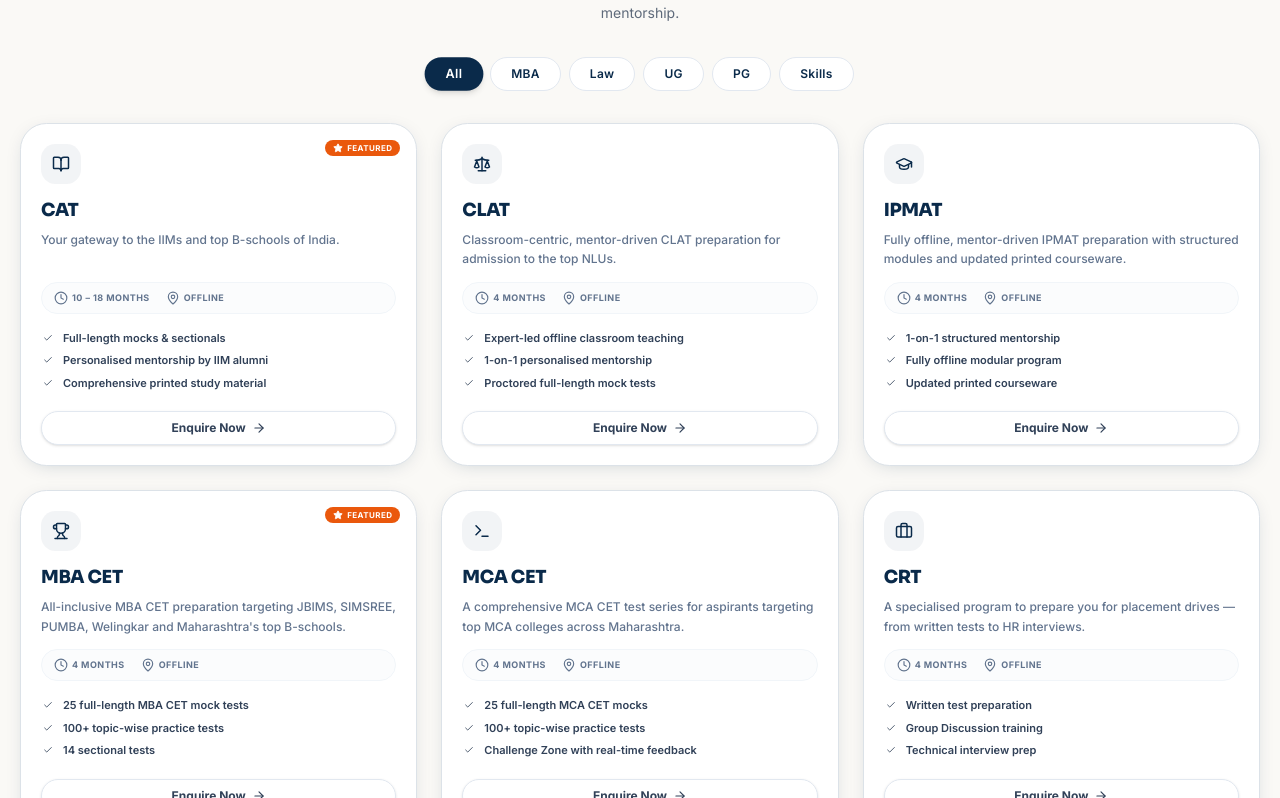
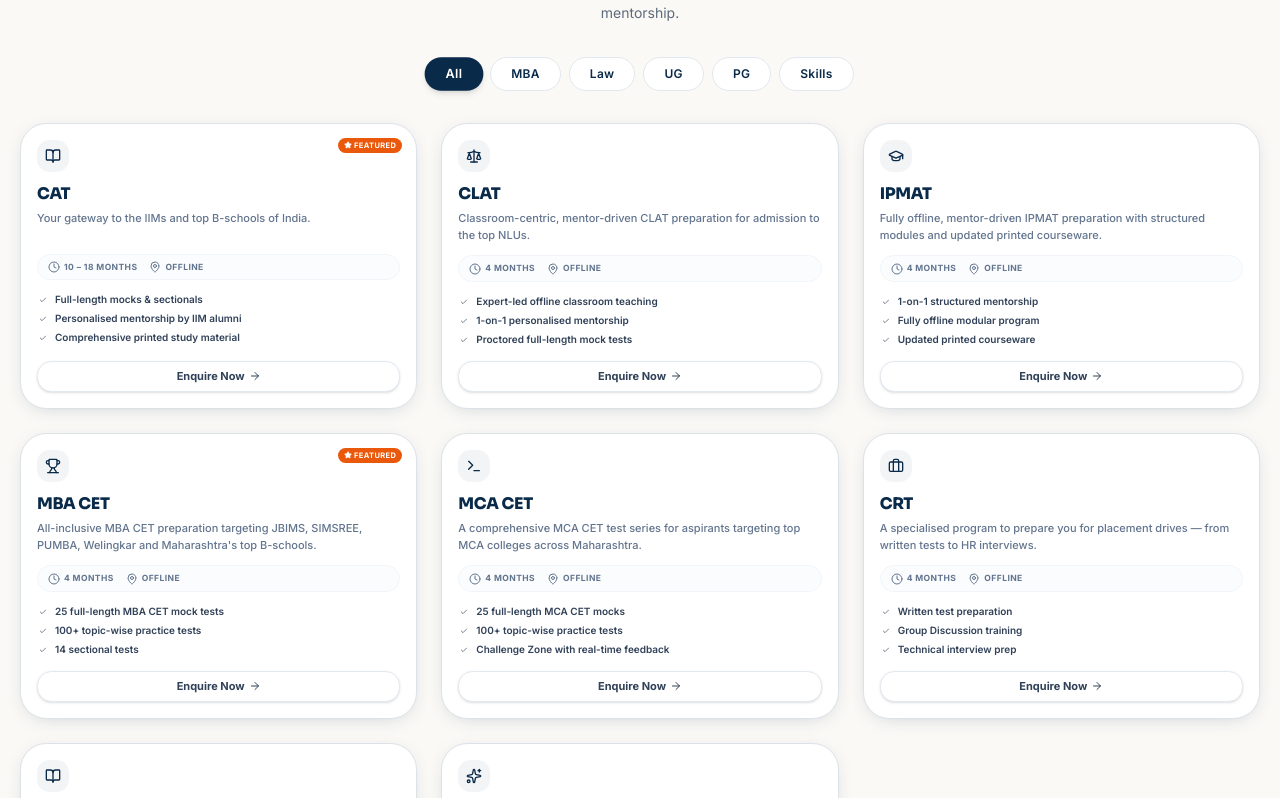
Before and after one commit to vinit-kakde12/kat-expert, a React (Vite) app: page / in a window 1280 px wide. Shown: the part 1042-1840 px from the top of the page. Built offline with nearby package versions, Linux system fonts and the light colour scheme; a web font is replaced by a local one.

Commit message:
style: further reduce course card dimensions and spacing for ultimate compactness

```diff
--- a/src/components/site/courses.jsx
+++ b/src/components/site/courses.jsx
@@ -125,57 +125,57 @@ export function Courses() {
                 >
                   <Link
                     to={`/courses/${course.slug}`}
-                    className="group card-premium p-5 flex flex-col h-full relative overflow-hidden bg-white border border-slate-150 hover:border-orange/20 hover:shadow-lg hover:-translate-y-1 transition-all duration-300 rounded-3xl"
+                    className="group card-premium p-4 flex flex-col h-full relative overflow-hidden bg-white border border-slate-150 hover:border-orange/20 hover:shadow-lg hover:-translate-y-1 transition-all duration-300 rounded-3xl"
                   >
                     {/* Featured Badge */}
                     {isFeatured && (
-                      <div className="absolute top-4 right-4 bg-[#ea580c] text-white text-[8px] font-bold px-2 py-0.5 rounded-full flex items-center space-x-1 uppercase tracking-wider">
-                        <Star className="w-2.5 h-2.5 fill-white text-white" />
+                      <div className="absolute top-3.5 right-3.5 bg-[#ea580c] text-white text-[7.5px] font-bold px-1.5 py-0.5 rounded-full flex items-center space-x-0.5 uppercase tracking-wider">
+                        <Star className="w-2 h-2 fill-white text-white" />
                         <span>Featured</span>
                       </div>
                     )}
 
                     {/* Icon Header */}
                     <div className="flex items-center gap-3">
-                      <div className="h-10 w-10 rounded-lg bg-navy/5 text-navy flex items-center justify-center shrink-0 transition-colors group-hover:bg-navy group-hover:text-white">
-                        <IconComponent className="h-4.5 w-4.5" />
+                      <div className="h-8 w-8 rounded-md bg-navy/5 text-navy flex items-center justify-center shrink-0 transition-colors group-hover:bg-navy group-hover:text-white">
+                        <IconComponent className="h-4 w-4" />
                       </div>
                     </div>
 
                     {/* Title & Description */}
-                    <h3 className="mt-3 font-display text-lg font-extrabold text-navy group-hover:text-orange transition-colors">
+                    <h3 className="mt-2.5 font-display text-base font-extrabold text-navy group-hover:text-orange transition-colors">
                       {course.code}
                     </h3>
-                    <p className="mt-1.5 text-xs leading-relaxed text-slate-500 font-medium min-h-[40px]">
+                    <p className="mt-1 text-[11px] leading-relaxed text-slate-500 font-medium min-h-[34px]">
                       {course.tagline}
                     </p>
 
                     {/* Meta Row: Duration & Mode */}
-                    <div className="mt-3 flex items-center gap-4 text-[9px] font-bold text-slate-500 uppercase tracking-wider bg-slate-50/50 rounded-xl py-2 px-3 border border-slate-100">
+                    <div className="mt-2.5 flex items-center gap-3 text-[8.5px] font-bold text-slate-500 uppercase tracking-wider bg-slate-50/50 rounded-lg py-1.5 px-2.5 border border-slate-100">
                       <span className="flex items-center gap-1">
-                        <Clock className="h-3.5 w-3.5 text-orange" />
+                        <Clock className="h-3 w-3 text-orange" />
                         {duration}
                       </span>
                       <span className="flex items-center gap-1">
-                        <MapPin className="h-3.5 w-3.5 text-orange" />
+                        <MapPin className="h-3 w-3 text-orange" />
                         {mode}
                       </span>
                     </div>
 
                     {/* Highlights List */}
-                    <ul className="mt-4 space-y-1.5 flex-1">
+                    <ul className="mt-3 space-y-1 flex-1">
                       {course.highlights.slice(0, 3).map((h) => (
-                        <li key={h} className="flex items-center gap-2 text-[11px] font-semibold text-slate-700">
-                          <Check className="h-3.5 w-3.5 shrink-0 text-orange bg-orange/10 rounded-full p-0.5" />
+                        <li key={h} className="flex items-center gap-1.5 text-[10px] font-semibold text-slate-700">
+                          <Check className="h-3 w-3 shrink-0 text-orange bg-orange/10 rounded-full p-0.5" />
                           <span>{h}</span>
                         </li>
                       ))}
                     </ul>
 
                     {/* Enquire Now Button */}
-                    <div className="mt-5 w-full text-center rounded-xl border border-slate-200 bg-white py-2 text-xs font-bold text-slate-700 shadow-sm transition-all duration-300 group-hover:border-[#ea580c] group-hover:text-[#ea580c] cursor-pointer flex items-center justify-center gap-1.5">
+                    <div className="mt-3.5 w-full text-center rounded-lg border border-slate-200 bg-white py-1.5 text-[11px] font-bold text-slate-700 shadow-sm transition-all duration-300 group-hover:border-[#ea580c] group-hover:text-[#ea580c] cursor-pointer flex items-center justify-center gap-1">
                       <span>Enquire Now</span>
-                      <ArrowRight className="h-3.5 w-3.5 transition-transform group-hover:translate-x-0.5" />
+                      <ArrowRight className="h-3 w-3 transition-transform group-hover:translate-x-0.5" />
                     </div>
                   </Link>
                 </motion.div>
--- a/src/pages/CoursesPage.jsx
+++ b/src/pages/CoursesPage.jsx
@@ -120,61 +120,61 @@ export default function CoursesPage() {
                 >
                   <Link
                     to={`/courses/${course.slug}`}
-                    className="group card-premium p-5 flex flex-col h-full relative overflow-hidden bg-white border border-slate-100 hover:border-orange/20 hover:shadow-lg hover:-translate-y-1 transition-all duration-300 rounded-3xl"
+                    className="group card-premium p-4 flex flex-col h-full relative overflow-hidden bg-white border border-slate-100 hover:border-orange/20 hover:shadow-lg hover:-translate-y-1 transition-all duration-300 rounded-3xl"
                     id={`course-card-${course.slug}`}
                   >
                     {/* Featured Badge */}
                     {isFeatured && (
                       <div
-                        className="absolute top-4 right-4 bg-[#ea580c] text-white text-[8px] font-bold px-2.5 py-0.5 rounded-full flex items-center space-x-1 uppercase tracking-wider"
+                        className="absolute top-3.5 right-3.5 bg-[#ea580c] text-white text-[7.5px] font-bold px-1.5 py-0.5 rounded-full flex items-center space-x-0.5 uppercase tracking-wider"
                         id={`featured-badge-${course.slug}`}
                       >
-                        <Star className="w-2.5 h-2.5 fill-white text-white" />
+                        <Star className="w-2 h-2 fill-white text-white" />
                         <span>Featured</span>
                       </div>
                     )}
 
                     {/* Icon Header */}
                     <div className="flex items-center gap-3">
-                      <div className="h-10 w-10 rounded-lg bg-navy/5 text-navy flex items-center justify-center shrink-0 transition-colors group-hover:bg-navy group-hover:text-white">
-                        <IconComponent className="h-4.5 w-4.5" />
+                      <div className="h-8 w-8 rounded-md bg-navy/5 text-navy flex items-center justify-center shrink-0 transition-colors group-hover:bg-navy group-hover:text-white">
+                        <IconComponent className="h-4 w-4" />
                       </div>
                     </div>
 
                     {/* Title & Description */}
-                    <h3 className="mt-3 font-display text-lg font-extrabold text-navy group-hover:text-orange transition-colors">
+                    <h3 className="mt-2.5 font-display text-base font-extrabold text-navy group-hover:text-orange transition-colors">
                       {course.code}
                     </h3>
-                    <p className="mt-1.5 text-xs leading-relaxed text-slate-500 font-medium min-h-[40px]">
+                    <p className="mt-1 text-[11px] leading-relaxed text-slate-500 font-medium min-h-[34px]">
                       {course.tagline}
                     </p>
 
                     {/* Meta Row: Duration & Mode */}
-                    <div className="mt-3 flex items-center gap-4 text-[9px] font-bold text-slate-500 uppercase tracking-wider bg-slate-50/50 rounded-xl py-2 px-3 border border-slate-100">
+                    <div className="mt-2.5 flex items-center gap-3 text-[8.5px] font-bold text-slate-500 uppercase tracking-wider bg-slate-50/50 rounded-lg py-1.5 px-2.5 border border-slate-100">
                       <span className="flex items-center gap-1">
-                        <Clock className="h-3.5 w-3.5 text-orange" />
+                        <Clock className="h-3 w-3 text-orange" />
                         {duration}
                       </span>
                       <span className="flex items-center gap-1">
-                        <MapPin className="h-3.5 w-3.5 text-orange" />
+                        <MapPin className="h-3 w-3 text-orange" />
                         {mode}
                       </span>
                     </div>
 
                     {/* Highlights List */}
-                    <ul className="mt-4 space-y-1.5 flex-1">
+                    <ul className="mt-3 space-y-1 flex-1">
                       {course.highlights.slice(0, 3).map((h) => (
-                        <li key={h} className="flex items-center gap-2 text-[11px] font-semibold text-slate-700">
-                          <Check className="h-3.5 w-3.5 shrink-0 text-orange bg-orange/10 rounded-full p-0.5" />
+                        <li key={h} className="flex items-center gap-1.5 text-[10px] font-semibold text-slate-700">
+                          <Check className="h-3 w-3 shrink-0 text-orange bg-orange/10 rounded-full p-0.5" />
                           <span>{h}</span>
                         </li>
                       ))}
                     </ul>
 
                     {/* Enquire Now Button */}
-                    <div className="mt-5 w-full text-center rounded-xl border border-slate-250 bg-white py-2 text-xs font-bold text-slate-700 shadow-sm transition-all duration-300 group-hover:border-[#ea580c] group-hover:text-[#ea580c] cursor-pointer flex items-center justify-center gap-1.5">
+                    <div className="mt-3.5 w-full text-center rounded-lg border border-slate-250 bg-white py-1.5 text-[11px] font-bold text-slate-700 shadow-sm transition-all duration-300 group-hover:border-[#ea580c] group-hover:text-[#ea580c] cursor-pointer flex items-center justify-center gap-1">
                       <span>Enquire Now</span>
-                      <ArrowRight className="h-3.5 w-3.5 transition-transform group-hover:translate-x-0.5" />
+                      <ArrowRight className="h-3 w-3 transition-transform group-hover:translate-x-0.5" />
                     </div>
                   </Link>
                 </motion.div>
```
